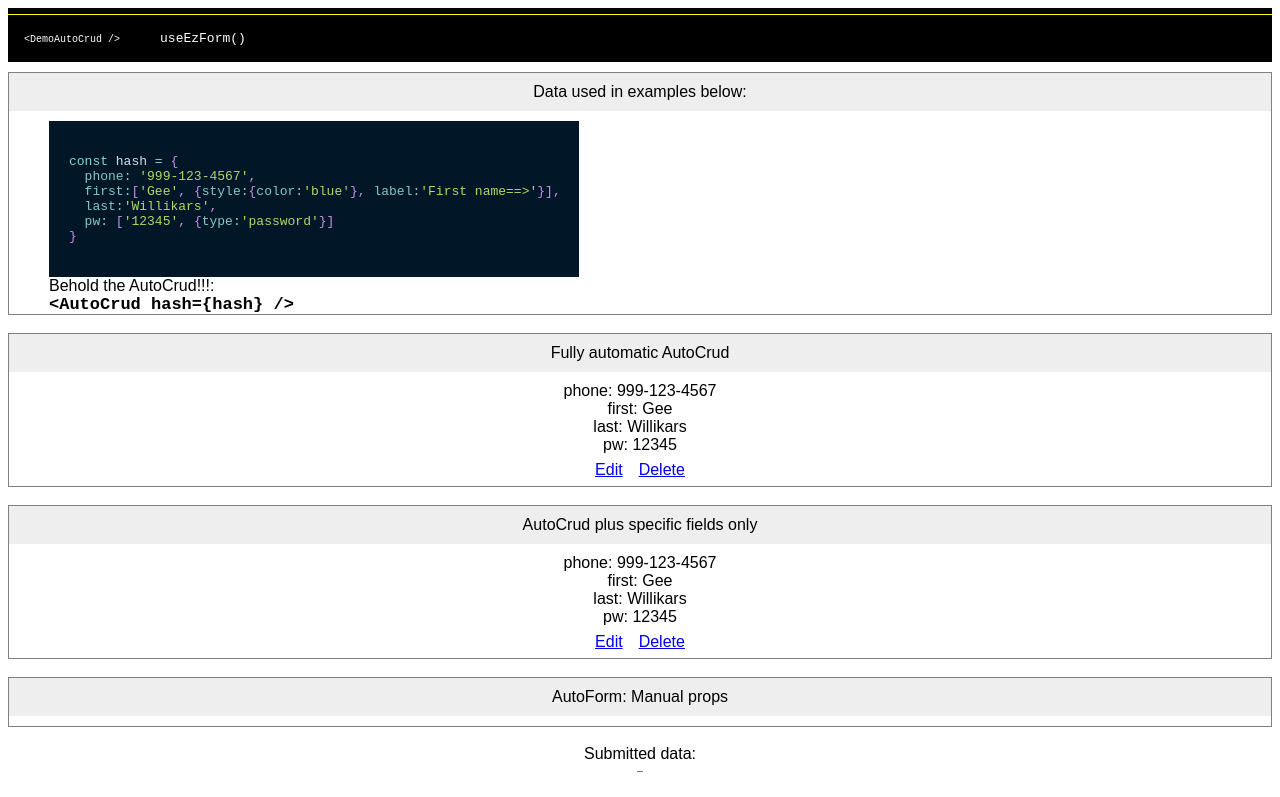
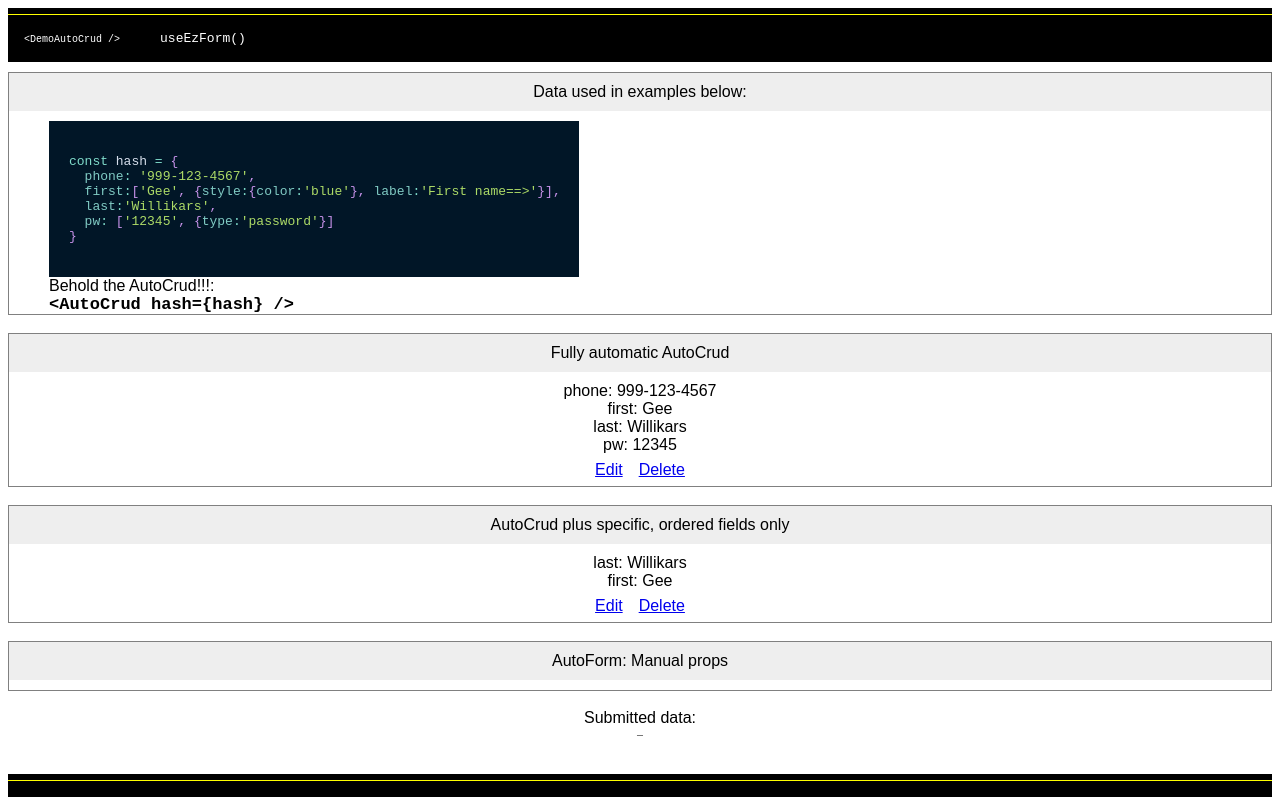
Before and after one commit to kenlane33/react-use-get-set, a React (Create React App) app: page / in a window 1280 px wide. Shown: the top 797 px of the page. Built offline with nearby package versions, Linux system fonts and the light colour scheme.

Commit message:
Cancel edited Crud. Less warnings.

```diff
--- a/src/components/AutoCrud.js
+++ b/src/components/AutoCrud.js
@@ -59,20 +59,21 @@ const AutoFormEdit = (props) => {
   const ezForm = useEzForm(
     hash,
     (x)=>{
-      console.log(x)
+      log(x)
       doSubmitted(x)
       setVerb('show...')
       setTimeout( (res)=>{
         log('---------------fetch PUT Done---------------');
         setVerb('show')
       }, 2000 )
+      log(`From:${verb} do fetchPut( /${table}/${id}, hash, (res)=>setVerb('show') )`)
       //fetchPut( `/${table}/${id}`, hash, (res)=>setVerb('show') )
     }
   )
-  const {inputs, doChange, doSubmit, inputBinds, formBind} = ezForm
+  // const {inputs, doChange, doSubmit, inputBinds, formBind} = ezForm
   const SubmitComp = (p) => <a {...p} style={{padding: 8, lineHeight: 2}} href="">Save</a>
   return (
-    <AutoForm {...ezForm} SubmitComp={SubmitComp}/>
+    <AutoForm {...{...ezForm, SubmitComp, fields}}/>
   )
 }
 
@@ -90,22 +91,25 @@ const LoadingThang = ()=>(
 
 //-------------------------------------o
 export const AutoCrudDraw = (props) => {
-  console.log('AutoCrudDraw', props)
+  log('AutoCrudDraw', props)
   const { table, id, verb, hash, setVerb, doSubmitted, fields=Object.keys(hash) } = props
   const [loading, theVerb] = loadingFromVerb(verb)
 
-  if (theVerb=='edit') {
+  if (theVerb==='edit') {
 
-    return <AutoFormEdit {...{...props, doSubmitted}} />
+    return ( <>
+        <AutoFormEdit {...{...props, doSubmitted, id}} />
+        <CrudLink verb="cancel"   table={table} func={()=>{log('Clicked CANCEL!');   setVerb('show') }}/>
+    </> )
 
   } else
   if (theVerb==='show') { return (
       <div>
-        <AutoShowHash hash={hash} />
+        <AutoShowHash {...{hash, fields}} />
         {loading ? <LoadingThang/> :
           <>
-            <CrudLink verb="edit"   table={table} func={()=>{console.log('Clicked EDIT!');   setVerb('edit') }}/>
-            <CrudLink verb="delete" table={table} func={()=>{console.log('Clicked Delete!'); setVerb('deleted') }}/>
+            <CrudLink verb="edit"   table={table} func={()=>{log('Clicked EDIT!');   setVerb('edit') }}/>
+            <CrudLink verb="delete" table={table} func={()=>{log('Clicked DELETE!'); setVerb('deleted') }}/>
           </>
         }
       </div>
@@ -114,7 +118,7 @@ export const AutoCrudDraw = (props) => {
     <div>
       {fields.map((x,i)=><br key={i}/>)}
       <div><b>Deleted</b></div>
-      <CrudLink verb="undo"   table={table} func={()=>{console.log('Clicked UNDO!');   setVerb('show') }}/>
+      <CrudLink verb="undo"   table={table} func={()=>{log('Clicked UNDO!');   setVerb('show') }}/>
     </div>
   )}
 }
--- a/src/demos/DemoAutoCrud.js
+++ b/src/demos/DemoAutoCrud.js
@@ -7,7 +7,7 @@ import { PrismCode } from "../components/PrismCode"
 //===========//////////////========================o
 export const DemoAutoCrud = () => {
   let [submittedTxt, setSubmitted] = useState('_')
-  let [seePw, setSeePw] = useState(true)
+  // let [seePw, setSeePw] = useState(true)
   //-------------------------------------o
   const hash0 = {
     phone: '999-123-4567', // just an initial value
@@ -65,8 +65,8 @@ const hash = {
       <br />
       {/* ------------------------------------------ */}
       <div style={{border:'1px solid grey'}}>
-        <FormHeader txt="AutoCrud plus specific fields only"/>
-        <AutoCrud hash={hash} fields={['last','first']} />
+        <FormHeader txt="AutoCrud plus specific, ordered fields only"/>
+        <AutoCrud {...{table:'user', hash, doSubmitted, fields:['last','first']}}  />
       </div>
       <br />
       {/* ------------------------------------------ */}
```
